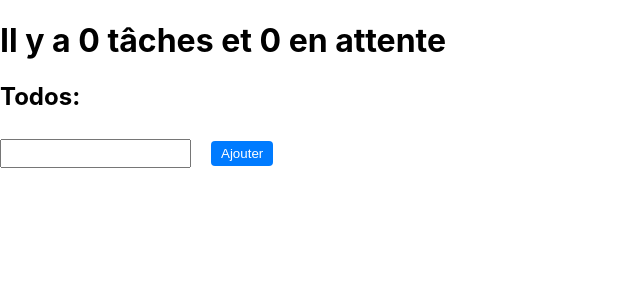
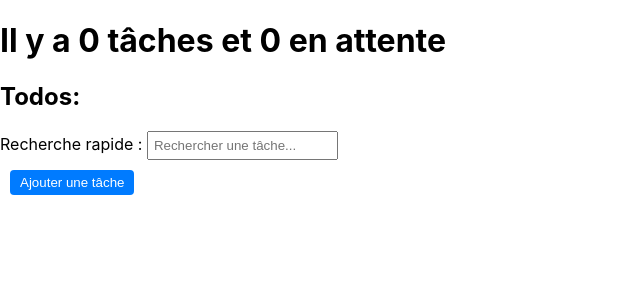
Before and after one commit to LIETO-Myke-2225054aa/R4.11_Project, a React (Create React App) app: page / in a window 1280 px wide. Shown: the top 300 px of the page, without its empty margins (0-640 px from the left). Built offline with nearby package versions, Linux system fonts and the light colour scheme.

Commit message:
Début du footer, barre de recherche

```diff
--- a/src/Footer.js
+++ b/src/Footer.js
@@ -1,16 +1,21 @@
 // Footer.js
 import React from 'react';
 
-function Footer({add}) {
+function Footer({add, newTaskTitle, handleInputChange}) {
     return (
         <footer>
-            <input/>
-            <button onClick={add}>Ajouter</button>
+            <label>Recherche rapide : </label>
+            <input
+                type="text"
+                value={newTaskTitle}
+                onChange={handleInputChange}
+                placeholder="Rechercher une tâche..."/>
+            <br/>
+            <button onClick={add}>Ajouter une tâche</button>
         </footer>
     );
 }
 
 export default Footer;
 
-
 // <input type="text" value={this.state.newTaskTitle} onChange={this.handleInputChange}/>
--- a/src/TodoApp.js
+++ b/src/TodoApp.js
@@ -3,6 +3,7 @@ import './TodoApp.css';
 import upArrow from './upArrow.png'; // Importer l'image de flèche vers le haut
 import downArrow from './downArrow.png';
 import Header from "./Header";
+import Footer from "./Footer";
 
 class TodoApp extends React.Component {
     constructor(props) {
@@ -87,13 +88,20 @@ class TodoApp extends React.Component {
         });
     }
 
+    searchTasks = (query) => {
+        const regex = new RegExp(query, 'i'); // 'i' pour insensible à la casse
+        return this.state.items.filter(item => regex.test(item.Title));
+    }
+
     render() {
+        const { newTaskTitle } = this.state;
+        const tasks = this.searchTasks(newTaskTitle);
         return (
             <div>
                 <Header task={this.state.items.length} checked={this.state.items.filter(item => !item.isChecked).length}/>
                 <h2>Todos:</h2>
                 <ol>
-                    {this.state.items.map((item, index) => (
+                    {tasks.map((item, index) => (
                         <li key={index}>
                             <input type="checkbox" checked={item.isChecked} onChange={() => this.check(index)} />
                             <span className={item.isChecked ? "isChecked" : ""}>{item.Title}</span>
@@ -104,8 +112,7 @@ class TodoApp extends React.Component {
                     ))}
                 </ol>
                 <div>
-                    <input type="text" value={this.state.newTaskTitle} onChange={this.handleInputChange} />
-                    <button onClick={this.add}>Ajouter</button>
+                    <Footer add={this.add} newTaskTitle={this.state.newTaskTitle} handleInputChange={this.handleInputChange} />
                 </div>
             </div>
         );
```
